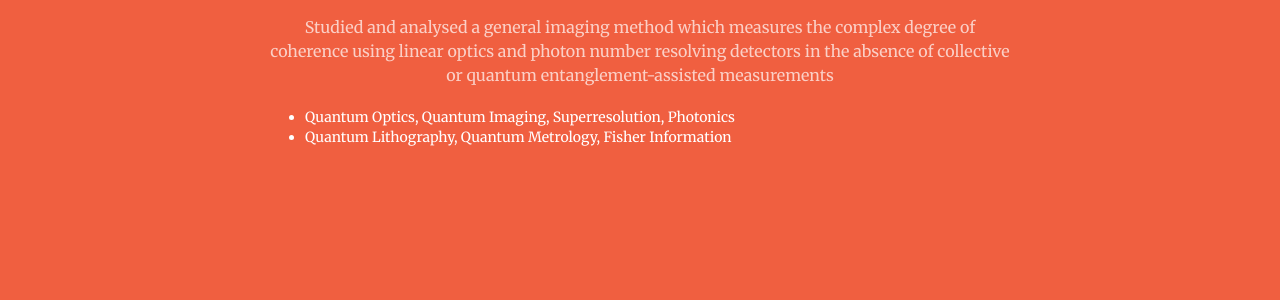
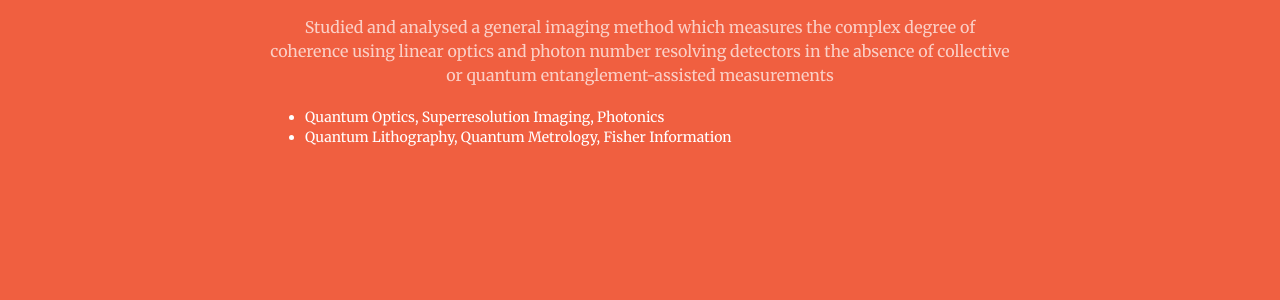
Before and after one commit to aravindbharathi/aravindbharathi.github.io, a Jekyll site: the page projects/index.html, which Jekyll copies as it is, in a window 1280 px wide and 900 px high, scrolled down 2718 px. Shown: the part 152-452 px from the top of the window. Built offline with Jekyll 4.4.1, drawn with Linux system fonts in a browser that asks for light colours.

Commit message:
Update index.html

```diff
--- a/projects/index.html
+++ b/projects/index.html
@@ -241,7 +241,7 @@
                       optics and photon number resolving detectors in the absence of collective or quantum entanglement-assisted
                       measurements
                       <ul align = "left">
-                        <li>Quantum Optics, Quantum Imaging, Superresolution, Photonics</li>
+                        <li>Quantum Optics, Superresolution Imaging, Photonics</li>
                         <li>Quantum Lithography, Quantum Metrology, Fisher Information</li>
                       </ul>
                     </p>
```
